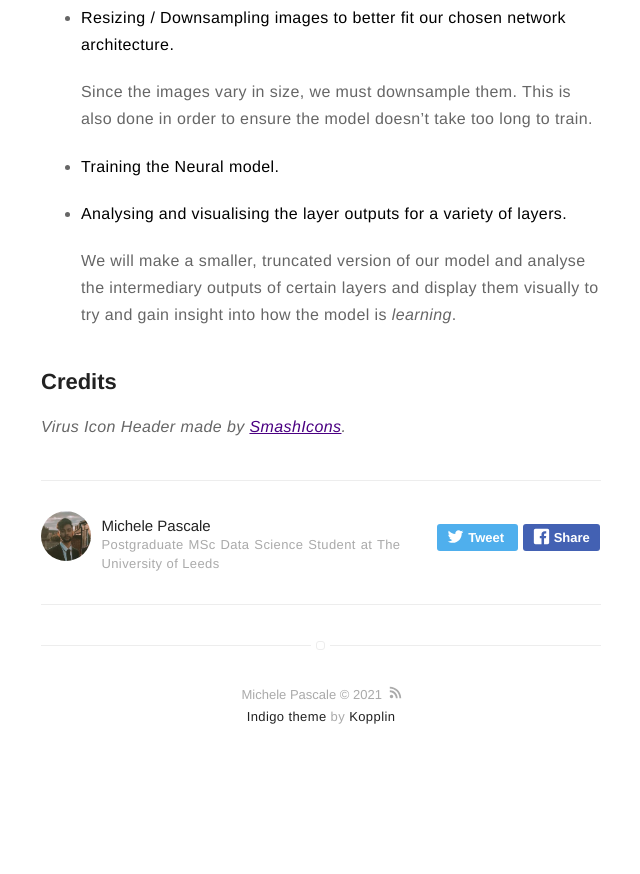
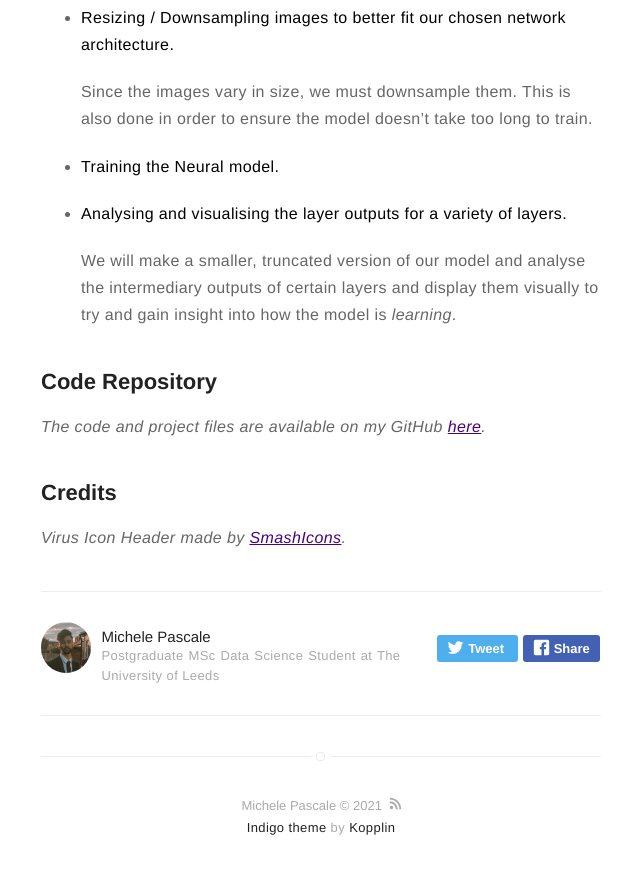
Before and after one commit to pascalemp/pascalemp.github.io, a Jekyll site: the page built from _posts/2020-12-23-covid-x-ray-inference.markdown, in a window 1280 px wide and 900 px high, scrolled down 3325 px. Shown: the top 874 px of the window, without its empty margins (319-959 px from the left). Built offline with Jekyll 4.4.1, drawn with Linux system fonts in a browser that asks for light colours; before the commit the page ends 4113 px from its top, so only the background shows below that.

Commit message:
Update 2020-12-23-covid-x-ray-inference.markdown

```diff
--- a/_posts/2020-12-23-covid-x-ray-inference.markdown
+++ b/_posts/2020-12-23-covid-x-ray-inference.markdown
@@ -78,5 +78,8 @@ The bulk of the processing comes from cleaning and formatting the dataset itself
 
     We will make a smaller, truncated version of our model and analyse the intermediary outputs of certain layers and display them visually to try and gain insight into how the model is _learning_.
 
+## Code Repository
+*The code and project files are available on my GitHub [here](https://github.com/pascalemp/med-image-project).*
+
 ## Credits
 *Virus Icon Header made by [SmashIcons](https://www.flaticon.com/authors/smashicons).*
```
